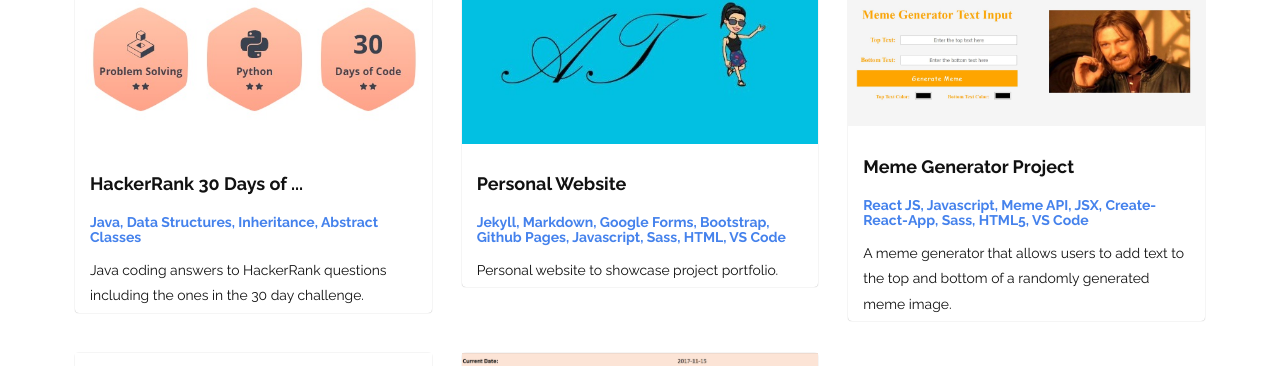
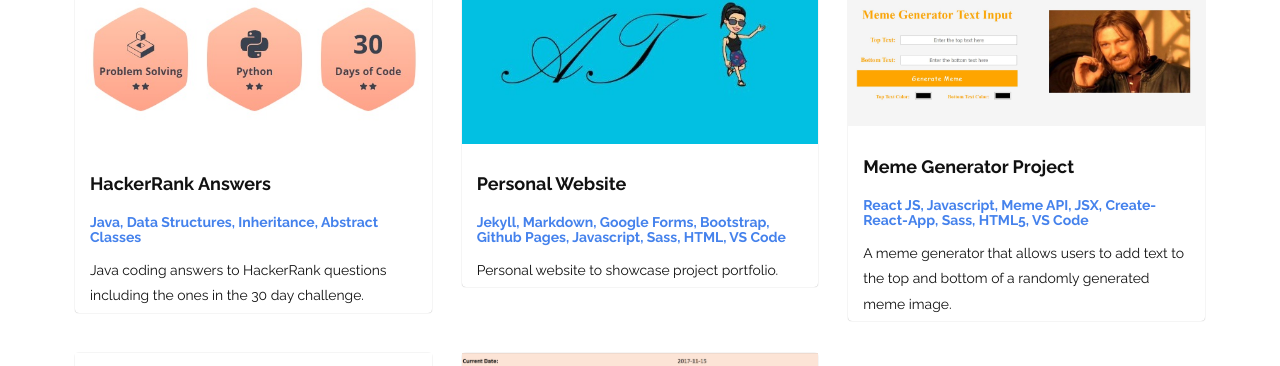
Before and after one commit to catai9/catai9.github.io, a Jekyll site: the page built from index.html, in a window 1280 px wide. Shown: the part 161-527 px from the top of the page. Built offline with Jekyll 4.4.1, drawn with Linux system fonts in a browser that asks for light colours; the list of posts is cut into pages by our own code.

Commit message:
Cleaned up image files

```diff
--- a/_posts/2019-10-07-hackerrank-30daysofcode.markdown
+++ b/_posts/2019-10-07-hackerrank-answers.markdown
@@ -1,10 +1,10 @@
 ---
 layout: post
-title:  "HackerRank 30 Days of Code"
+title:  "HackerRank Answers"
 date:   2019-10-07 10:51:47 +0530
 technologies:  Java, Data Structures, Inheritance, Abstract Classes
 github: https://github.com/catai9/hackerrank-challenge-solutions
-img: hackerrank-30days.JPG
+img: hackerrank-badges.JPG
 ---
 
 Java coding answers to HackerRank questions including the ones in the 30 day challenge.
```
Also changed, not shown: images/hackerrank-badges.JPG (renamed from images/hackerrank-30days.JPG), images/image-1.png (deleted), images/image-2.png (deleted), images/image-3.png (deleted), images/image-4.png (deleted), images/image-5.png (deleted).
